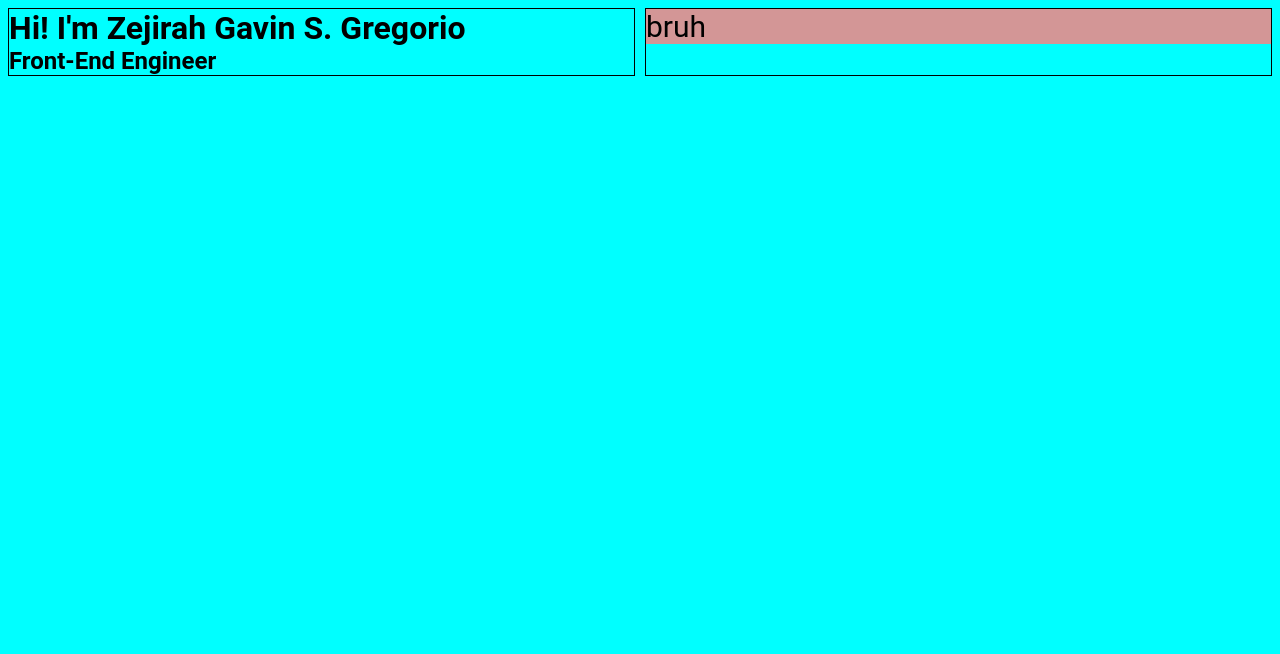
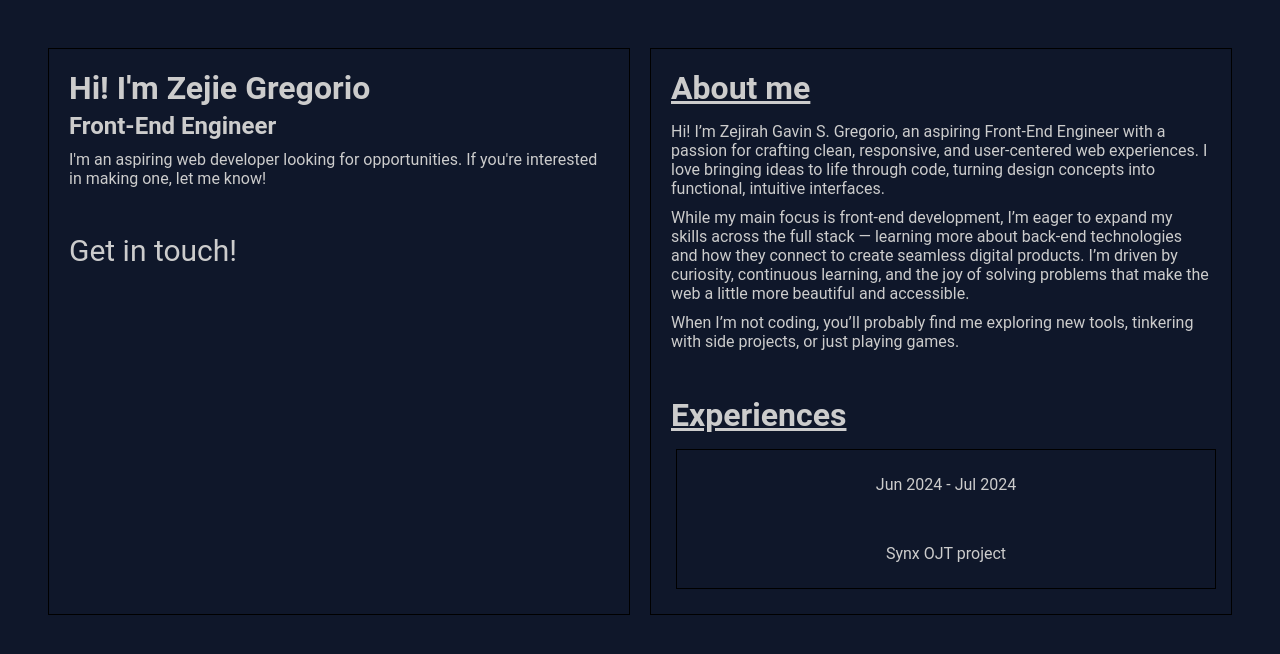
Before and after one commit to ZGregorio/Personal-Portfolio, a plain HTML site: page index.html in a window 1280 px wide. Drawn offline with Linux system fonts and the light colour scheme; a web font is replaced by a local one.

Commit message:
Added "About Me" and "Experiences" sections
I added "About Me" and "Experiences" sections while also changing the colors of text and the background. I should probably push every change that I make from now on lol

```diff
--- a/index.html
+++ b/index.html
@@ -12,16 +12,48 @@
     <div class="flex-item">
       <div class="flex-content-left">
         <h1>
-          Hi! I'm Zejirah Gavin S. Gregorio
+          Hi! I'm Zejie Gregorio
         </h1>
         <h2>
           Front-End Engineer
         </h2>
+        <p>
+          I'm an aspiring web developer looking for opportunities. If you're interested in making one, let me know!
+        </p>
+      </div>
+      <div class="flex-content-left">
+        Get in touch!
       </div>
     </div>
     <div class="flex-item">
       <div class="flex-content-right">
-        bruh
+        <h1 class="h1-sections">
+          About me
+        </h1>
+        <p>
+          Hi! I’m Zejirah Gavin S. Gregorio, an aspiring Front-End Engineer with a passion for crafting clean, responsive, and user-centered web experiences. I love bringing ideas to life through code, turning design concepts into functional, intuitive interfaces.
+        </p>
+        <p>
+          While my main focus is front-end development, I’m eager to expand my skills across the full stack — learning more about back-end technologies and how they connect to create seamless digital products. I’m driven by curiosity, continuous learning, and the joy of solving problems that make the web a little more beautiful and accessible.
+        </p>
+        <p>
+          When I’m not coding, you’ll probably find me exploring new tools, tinkering with side projects, or just playing games.
+        </p>
+      </div>
+      <div class="flex-content-right">
+        <h1 class="h1-sections">
+          Experiences
+        </h1>
+        <div class="card">
+          <div class="flex-item">
+            <div class="card-flex-content-left">
+              <p>Jun 2024 - Jul 2024</p>
+            </div>
+            <div class="card-flex-content-right">
+              <p>Synx OJT project</p>
+            </div>
+          </div>
+        </div>
       </div>
     </div>
   </div>
--- a/styles.css
+++ b/styles.css
@@ -1,36 +1,101 @@
 * {
   box-sizing: border-box;
-  background-color: aqua;
+  background-color: #0f172a;
   font-family: "Roboto";
+  color: #CCCCCC;
 }
+
 .flex-container {
   display: flex;
   flex-direction: row;
-  gap: 10px;
+  gap: 20px;
+  margin: 0px 40px 0px 40px;
+  padding: 40px 0px 40px 0px;
 }
+
 .flex-item {
   font-size: 30px;
   text-align: center;
   width: 100%;
   border: 1px solid black;
+  justify-content: center;
+  align-items: center;
 }
+
 .flex-content-left {
   text-align: left;
-  background-color: #405af0;
+  padding: 20px;
 }
+
 .flex-content-right {
   text-align: left;
-  background-color: #d39696;
+  padding: 20px;
 }
+
+.card-flex-content-left {
+  text-align: center;
+  padding: 20px;
+}
+
+.card-flex-content-right {
+  text-align: center;
+  padding: 20px;
+}
+
+.h1-sections {
+  text-decoration: underline;
+  padding-bottom: 10px;
+}
+
+.card {
+  transition: 0.3s;
+  width: 100%;
+  border-radius: 5px;
+  margin: 5px;
+  background-color: #0f172a;
+}
+
+.card:hover {
+  box-shadow: 0 8px 16px 0 rgba(0,0,0,0.2);
+  background-color: #16213b;
+}
+
 h1 {
   font-size: 32px;
+  padding-bottom: 5px;
   margin: 0;
 }
+
 h2 {
   font-size: 24px;
+  padding-bottom: 5px;
   margin: 0;
 }
+
+p {
+  font-size: 16px;
+  padding-bottom: 5px;
+  padding-top: 5px;
+  margin: 0;
+}
+
 @font-face {
   font-family: "Roboto";
   src: url(font-family\Roboto\Roboto-VariableFont_wdth,wght.ttf);
 }
+
+@media (max-width: 600px) {
+  .flex-container {
+    flex-direction: column;
+  }
+}
+@media (max-width: 768px) {
+  .flex-container {
+    flex-direction: column;
+  }
+}
+@media (max-width: 1000px) {
+  .flex-container {
+    flex-direction: column;
+  }
+}
```
